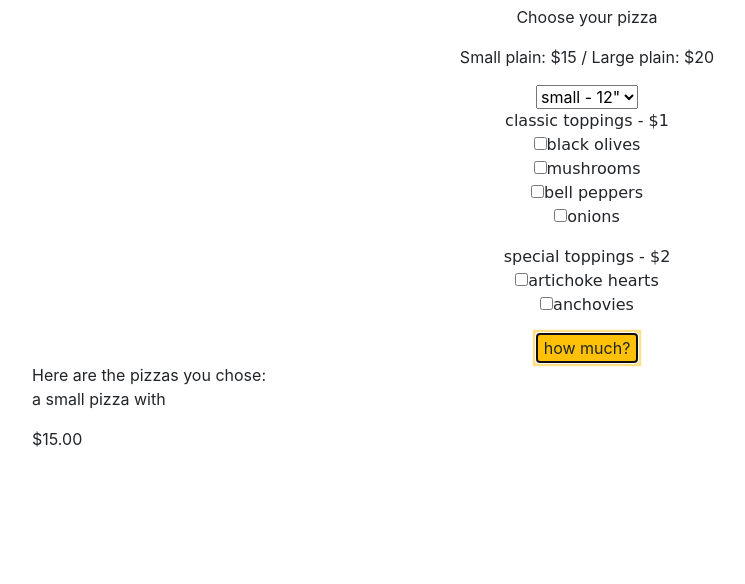
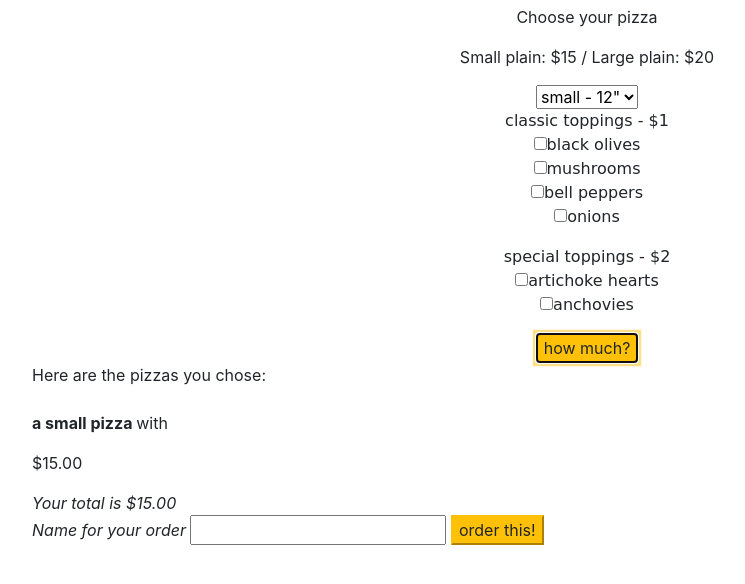
Before and after one commit to ceccawrobel/pizza-project, a plain HTML site: page index.html in a window 1280 px wide. Both pictures are taken after a click on the button "how much?". Shown: the part 78-662 px from the top of the page, without its empty margins (53-798 px from the left). Drawn offline with nearby package versions, Linux system fonts and the light colour scheme.

Commit message:
add up prices of multiple pizzas and require a name to place the order

```diff
--- a/css/styles.css
+++ b/css/styles.css
@@ -6,7 +6,11 @@
   display: none;
 }
 
-div {
+.menu {
+  font-family: cursive;
+}
+
+#headings, #pizzaSelection {
   text-align: center;
 }
 
@@ -14,6 +18,7 @@ div#pizzaOrder {
   text-align: left;
 }
 
-.menu {
-  font-family: cursive;
+div#order {
+  border: 2px;
+  font-style: italic;
 }
--- a/index.html
+++ b/index.html
@@ -9,7 +9,7 @@
   <title>Pizza Project</title>
 </head>
   <body>
-    <div class="container">
+    <div class="container" id="headings">
       <h2>Pizza Ambrosia</h2>
       <h4>FOOD OF THE GODS</h4>
     </div>
@@ -36,15 +36,16 @@
       </form>
     </div>
     <div class="container" id="pizzaOrder">
-      <p id="pizzaList">Here are the pizzas you chose: <br>
-        <!-- <ul id="pizzaList">
-        </ul> -->
+      <p id="pizzaList">Here are the pizzas you chose: <br><br>
       </p>
-      <form id="order">
-        <!-- <label id="name">Name for your order</label>
-        <input id="name" type="text">
-        <button type="submit" class="btn-warning">order this!</button> -->
-      </form>
+      <div id="order">
+        <form>
+          <span id="orderSpan"></span><br>
+          <label id="name">Name for your order</label>
+          <input id="name" type="text" required>
+          <button type="submit" class="btn-warning">order this!</button>
+        </form>
+      </div>
     </div>
     <div class="container" id="confirmation">
     <p>Thank you for your order!</p>
--- a/js/scripts.js
+++ b/js/scripts.js
@@ -29,6 +29,7 @@ Pizza.prototype.priceCalc = function() {
 //user interface logic
 //set up jQuery to accept form with size (req) and toppings; upon submit of #selection: create new object/instance of Pizza with size and topping properties; show #pizzaOrder div and insert text from object into div selection along with new price property based on prototype method; calculate and reveal total for multiple pizzas regardless of quantity; clear selection form so that new pizza objects can be created and added without refreshing page;
 $(document).ready(function() {
+  var allPrices = []
 
   $("#selection").submit(function(event) {
     event.preventDefault();
@@ -60,12 +61,6 @@ $(document).ready(function() {
       specialToppings: newSpecialToppings,
       price: newPrice
     };
-    console.log(newPizza.classicToppings);
-    console.log(newPizza.specialToppings);
-    console.log(newPizza);
-    console.log(newPizza.classicToppings.length);
-    console.log(newPrice);
-    console.log(newPizza.price)
 
     var toppingsListHtmlTags = []
 
@@ -78,12 +73,20 @@ $(document).ready(function() {
 
     console.log(toppingsListHtmlTags);
 
+    allPrices.push(newPizza.price);
+    console.log(allPrices);
+    var totalPrice = 0
+    allPrices.forEach(function(price) {
+      totalPrice += price
+    });
+    console.log(totalPrice);
+
     $("#pizzaOrder").show();
-    $("#pizzaList").append("a " + newPizza.size + " pizza with <ul class='toppingsList'></ul><p>$" + newPizza.price + ".00 <br>");
+    $("#pizzaList").append("<b>a " + newPizza.size + " pizza </b>with <ul class='toppingsList'></ul><p>$" + newPizza.price + ".00 <br>");
     toppingsListHtmlTags.forEach(function(toppingListHtmlTag) {
       $(".toppingsList:last-of-type").append(toppingListHtmlTag);
     })
-
+    $("#orderSpan").text("Your total is $" + totalPrice + ".00");
     $("#selection").trigger("reset");
   })
 
```
